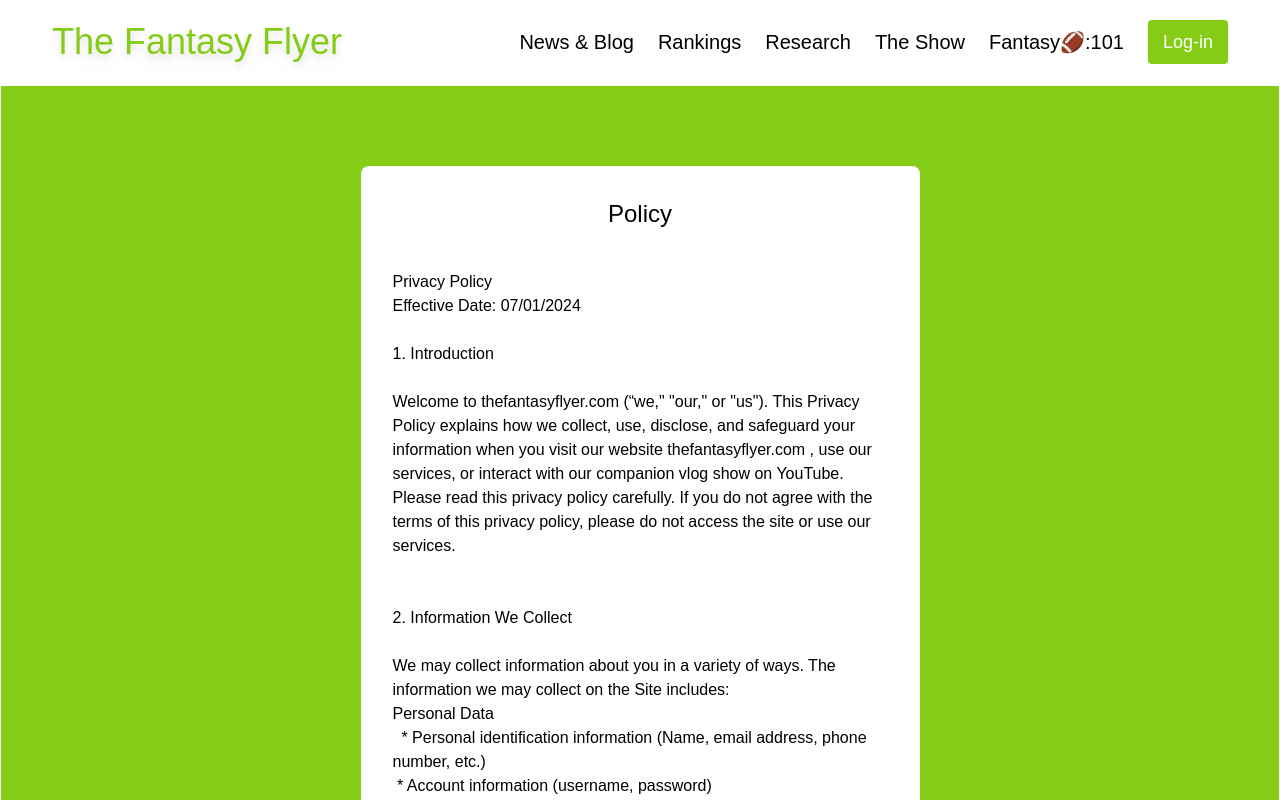
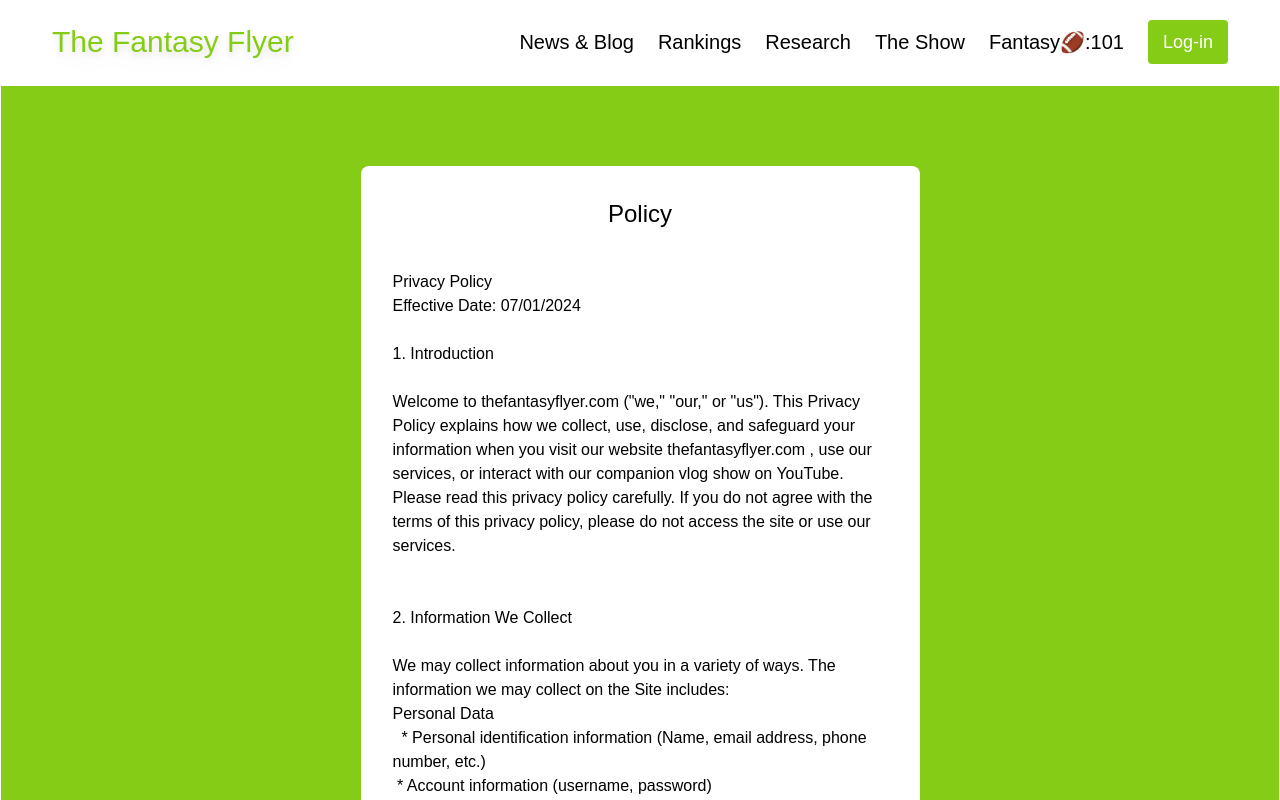
Before and after one commit to Elecsis/theFantasyFlyer, a Next.js app: page /policy in a window 1280 px wide. Shown: the top 800 px of the page. Built offline with nearby package versions, Linux system fonts and the light colour scheme; no server answers; a web font is replaced by a local one.

Commit message:
Adjusted apost in terms and policy pages. Styled logo in navbar

```diff
--- a/src/app/componets/navbar.tsx
+++ b/src/app/componets/navbar.tsx
@@ -13,7 +13,7 @@
             <nav className="flex flex-row w-min-screen bg-white text-black items-center justify-between px-4 lg:px-10 py-3 relative   z-50">
                 <Link href={"/"} className="lg:pl-3  font-medium flex flex-row" onClick={() =>{ setIsMobileMenuExpanded(false)}}>
                     <h1 className="flex text-xl sm:text-2xl md:text-base lg:hidden text-lime-500 drop-shadow-lg" >The Fantasy Flyer</h1>
-                    <h1 className="hidden lg:flex text-4xl text-lime-500 drop-shadow-lg">The Fantasy Flyer</h1>
+                    <h1 className="hidden lg:flex text-3xl text-lime-500 drop-shadow-lg">The Fantasy Flyer</h1>
                 </Link>
                 <div className="md:hidden flex flex-row items-center gap-4 ">
                 <LogInOutButton/>
--- a/src/app/policy/page.tsx
+++ b/src/app/policy/page.tsx
@@ -15,7 +15,7 @@
 
                         1. Introduction<br/><br/>
 
-                        Welcome to thefantasyflyer.com (“we," "our," or "us"). This Privacy Policy explains how we collect, use, disclose, and safeguard your information when you visit our website thefantasyflyer.com , use our services, or interact with our companion vlog show on YouTube. Please read this privacy policy carefully. If you do not agree with the terms of this privacy policy, please do not access the site or use our services.
+                        Welcome to thefantasyflyer.com (&quot;we,&quot; &quot;our,&quot; or &quot;us&quot;). This Privacy Policy explains how we collect, use, disclose, and safeguard your information when you visit our website thefantasyflyer.com , use our services, or interact with our companion vlog show on YouTube. Please read this privacy policy carefully. If you do not agree with the terms of this privacy policy, please do not access the site or use our services.
                         <br/><br/><br/>
 
                         2. Information We Collect<br/><br/>
--- a/src/app/terms/page.tsx
+++ b/src/app/terms/page.tsx
@@ -13,18 +13,18 @@
                     **Terms and Conditions**<br/><br/>
 
                     **1. Acceptance of Terms**<br/>
-                    By accessing and using thefantasyflyer.com(“the Website"), you accept and agree to be bound by the terms and provisions of this agreement. In addition, when using these particular services, you shall be subject to any posted guidelines or rules applicable to such services. Any participation in this service will constitute acceptance of this agreement. If you do not agree to abide by the above, please do not use this service.<br/><br/>
+                    By accessing and using thefantasyflyer.com(&quot;the Website&quot;), you accept and agree to be bound by the terms and provisions of this agreement. In addition, when using these particular services, you shall be subject to any posted guidelines or rules applicable to such services. Any participation in this service will constitute acceptance of this agreement. If you do not agree to abide by the above, please do not use this service.<br/><br/>
 
                     **2. Disclaimer of Liability**<br/>
-                    The content on the Website is for informational and entertainment purposes only. The opinions expressed here are those of the authors and do not necessarily reflect the views of thefantasyflyer.com . We are not responsible for any errors or omissions, or for the results obtained from the use of this information. All information on the Website is provided "as is," with no guarantee of completeness, accuracy, timeliness, or of the results obtained from the use of this information, and without warranty of any kind, express or implied, including, but not limited to warranties of performance, merchantability, and fitness for a particular purpose.<br/><br/>
+                    The content on the Website is for informational and entertainment purposes only. The opinions expressed here are those of the authors and do not necessarily reflect the views of thefantasyflyer.com. We are not responsible for any errors or omissions, or for the results obtained from the use of this information. All information on the Website is provided &quot;as is,&quot; with no guarantee of completeness, accuracy, timeliness, or of the results obtained from the use of this information, and without warranty of any kind, express or implied, including, but not limited to warranties of performance, merchantability, and fitness for a particular purpose.<br/><br/>
 
                     **3. Betting and Winnings Disclaimer**<br/>
                     The content on this Website is provided for entertainment purposes only and does not constitute financial, betting, or gambling advice. thefantasyflyer.com makes no representations or warranties as to the accuracy, completeness, or reliability of any content. Any action you take upon the information you find on this Website is strictly at your own risk, and thefantasyflyer.com  will not be liable for any losses and/or damages in connection with the use of our Website or reliance on any information provided.<br/><br/>
 
                     **4. User Contributions**<br/>
-                    The Website may contain message boards, chat rooms, personal web pages or profiles, forums, bulletin boards, and other interactive features (collectively, "Interactive Services") that allow users to post, submit, publish, display, or transmit to other users or other persons (hereinafter, "post") content or materials (collectively, "User Contributions") on or through the Website. All User Contributions must comply with the Content Standards set out in these Terms and Conditions.<br/><br/>
+                    The Website may contain message boards, chat rooms, personal web pages or profiles, forums, bulletin boards, and other interactive features (collectively, &quot;Interactive Services&quot;) that allow users to post, submit, publish, display, or transmit to other users or other persons (hereinafter, &quot;post&quot;) content or materials (collectively, &quot;User Contributions&quot;) on or through the Website. All User Contributions must comply with the Content Standards set out in these Terms and Conditions.<br/><br/>
 
-                    By posting any User Contribution on the Website, you grant thefantasyflyer.com  and its affiliates a non-exclusive, royalty-free, perpetual.
+                    By posting any User Contribution on the Website, you grant thefantasyflyer.com and its affiliates a non-exclusive, royalty-free, perpetual.
                 </p>
                 <Link href={'/'} className=" w-auto text-center  border bg-lime-500 text-white rounded-full p-2 lg:p-3 ">Back to Site</Link>
             </div>
```
